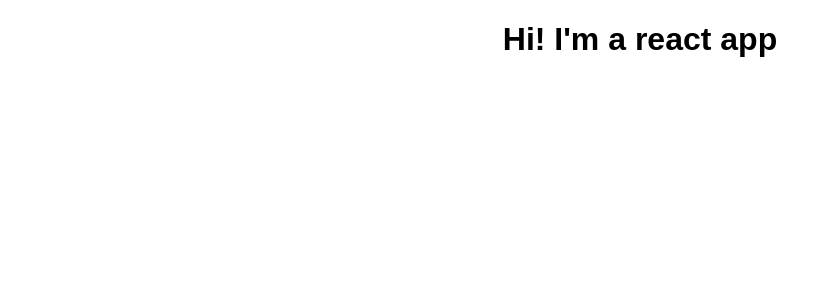
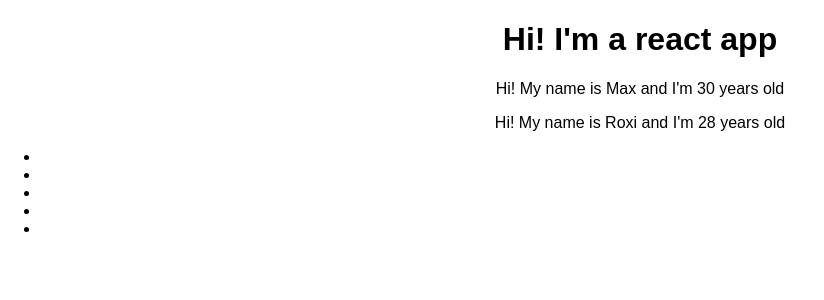
Before and after one commit to rcioara/react-start, a React (Create React App) app: page / in a window 1280 px wide. Shown: the top 300 px of the page, without its empty margins (0-824 px from the left). Built offline with nearby package versions, Linux system fonts and the light colour scheme.

Commit message:
props & state

```diff
--- a/public/index.html
+++ b/public/index.html
@@ -26,6 +26,15 @@
       You need to enable JavaScript to run this app.
     </noscript>
     <div id="root"></div>
+    <div>
+      <ul>
+        <li></li>
+        <li></li>
+        <li></li>
+        <li></li>
+        <li></li>
+      </ul>
+    </div>
     <!--
       This HTML file is a template.
       If you open it directly in the browser, you will see an empty page.
--- a/src/App.js
+++ b/src/App.js
@@ -1,11 +1,19 @@
 import React, { Component } from 'react';
 import './App.css';
+import Person from './Person/Person';
 
 class App extends Component {
+  state = {
+    persons: [
+      {name: 'Max', age: '30'},
+      {name: 'Roxi', age: '28'}
+    ]
+  };
   render() {
     return (
       <div className="App">
         <h1>Hi! I'm a react app</h1>
+        {this.state.persons.map(el => {return (<Person name={el.name} age={el.age} />)})}
       </div>
     );
   }
--- /dev/null
+++ b/src/Person/Person.js
@@ -0,0 +1,9 @@
+import React from 'react';
+
+const Person = (props) => {
+    return (
+        <p>Hi! My name is {props.name} and I'm {props.age} years old</p>
+    );
+}
+
+export default Person;
--- a/src/index.js
+++ b/src/index.js
@@ -1,8 +1,8 @@
 import React from 'react';
 import ReactDOM from 'react-dom';
 import './index.css';
-import App from './App';
+import App1 from './App';
 import registerServiceWorker from './registerServiceWorker';
 
-ReactDOM.render(<App />, document.getElementById('root'));
+ReactDOM.render(<App1 />, document.getElementById('root'));
 registerServiceWorker();
```
Also changed, not shown: 1 other file (tests, documents, lock files or other folders).
